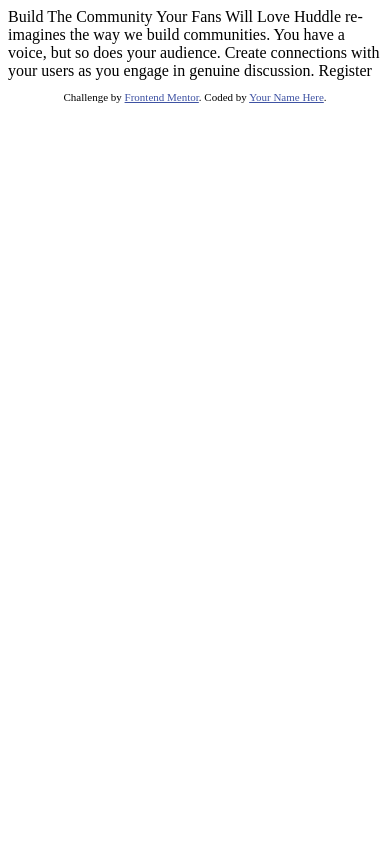
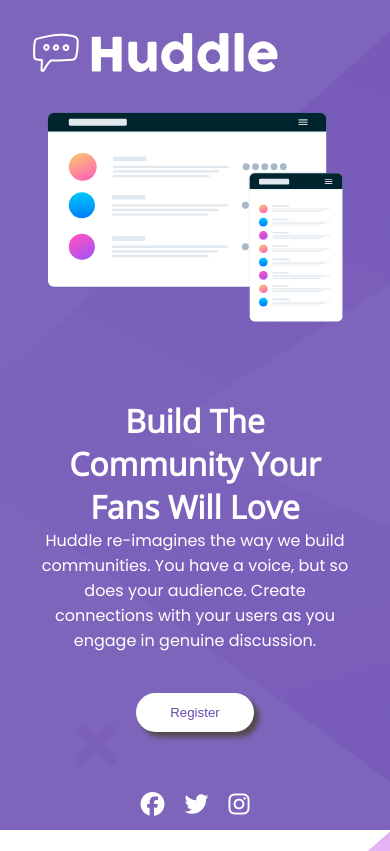
Before and after one commit to MombinyaOmboga/huddle-landing-page, a plain HTML site: page index.html in a window 390 px wide. Drawn offline with nearby package versions, Linux system fonts and the light colour scheme.

Commit message:
improved landing page

```diff
--- a/index.html
+++ b/index.html
@@ -4,30 +4,38 @@
   <meta charset="UTF-8">
   <meta name="viewport" content="width=device-width, initial-scale=1.0"> <!-- displays site properly based on user's device -->
 
+  <link rel="stylesheet" href="https://cdnjs.cloudflare.com/ajax/libs/font-awesome/6.5.1/css/all.min.css" integrity="sha512-DTOQO9RWCH3ppGqcWaEA1BIZOC6xxalwEsw9c2QQeAIftl+Vegovlnee1c9QX4TctnWMn13TZye+giMm8e2LwA==" crossorigin="anonymous" referrerpolicy="no-referrer" />s
+
+  <link rel="stylesheet" href="styles.css">
+
   <link rel="icon" type="image/png" sizes="32x32" href="./images/favicon-32x32.png">
 
   <title>Frontend Mentor | Huddle landing page with single introductory section</title>
 
   <!-- Feel free to remove these styles or customise in your own stylesheet 👍 -->
-  <style>
-    .attribution { font-size: 11px; text-align: center; }
-    .attribution a { color: hsl(228, 45%, 44%); }
-  </style>
 </head>
 <body>
-
-  Build The Community Your Fans Will Love
-
-  Huddle re-imagines the way we build communities. You have a voice, but so does your audience.
-  Create connections with your users as you engage in genuine discussion.
-
-  Register
-
-  <footer>
-    <p class="attribution">
-      Challenge by <a href="https://www.frontendmentor.io?ref=challenge" target="_blank">Frontend Mentor</a>.
-      Coded by <a href="#">Your Name Here</a>.
-    </p>
-  </footer>
+  <div class="img-container">
+    <header>
+      <div class="logo"><img src="images/logo.svg" alt=""></div>
+    </header>
+    <main>
+      <div class="content">
+          <img src="images/illustration-mockups.svg" alt="" id="illustration">
+        <div class="hero">
+          <h1>Build The Community Your Fans Will Love</h1>
+          <p>Huddle re-imagines the way we build communities. You have a voice, but so does your audience.
+            Create connections with your users as you engage in genuine discussion.
+          </p>
+          <button class="register">Register</button>
+          <div class="social">
+            <i class="fa-brands fa-facebook"></i>
+            <i class="fa-brands fa-twitter"></i>
+            <i class="fa-brands fa-instagram"></i>
+          </div>
+        </div>
+      </div>
+    </main>
+  </div>
 </body>
 </html>
--- /dev/null
+++ b/styles.css
@@ -0,0 +1,125 @@
+@import url('https://fonts.googleapis.com/css2?family=Poppins&display=swap');
+@import url('https://fonts.googleapis.com/css2?family=Open+Sans&display=swap');
+
+*{
+    margin: 0;
+    padding: 0;
+    box-sizing: border-box;
+}
+
+body{
+    font-family: 'Poppins', sans-serif;
+    background-image: url(images/bg-desktop.svg);
+    background-size: auto;
+    color: #fff;
+}
+
+header{
+    position: absolute;
+    padding: 20px;
+    left: 0;
+    width: 100%;
+    top: 0;
+}
+
+h1{
+    font-family: 'Open Sans', sans-serif;
+}
+
+.content{
+    position: absolute;
+    display: flex;
+    justify-content: center;
+    align-items: center;
+}
+
+.img-container::before{
+    content: '';
+    background-color: hsl(257, 40%, 49%);
+    position: absolute;
+    top: 0;
+    right: 0;
+    left: 0;
+    height: 830px;
+    opacity:  .85;
+}
+
+#illustration{
+    width: 500px;
+    height: 600px;
+    object-fit: contain;
+    margin: 20px;
+}
+
+.hero{
+    width: 37%;
+    padding-top: 20px;
+}
+
+.register{
+    width: 38%;
+    margin-top: 40px;
+    padding: 12px;
+    border-radius: 40px;
+    border: none;
+    box-shadow: 5px 5px 5px rgb(82, 74, 74);
+    background-color: #fff;
+    color: hsl(257, 40%, 49%);
+}
+
+button:hover{
+    cursor: pointer;
+    background-color: hsl(300, 69%, 71%);
+    transform: scale(1.1);
+    color: #fff;
+}
+
+.social{
+    display: flex;
+    margin-top: 50px;
+    border-radius: 50%;
+    font-size: 24px;
+}
+
+.social i{
+    margin: 10px;
+}
+
+.social i:hover{
+    transform: scale(1.1);
+    cursor: pointer;
+    color: hsl(300, 69%, 71%);
+}
+
+@media only screen and (max-width: 725px){
+
+    #illustration{
+        padding-top: 40px;
+        width: 300px;
+        height: auto;
+        object-fit: contain;
+    }
+
+    .content{
+        width: 100%;
+        display: flex;
+        flex-direction: column;
+        margin: 25px auto;
+    }
+
+    .hero{
+        text-align: center;
+        width: 80%;
+        padding-top: 30px;
+        margin: 25px auto;
+    }
+
+    .social{
+        justify-content: center;
+        text-align: center;
+        margin-top: 50px;
+        font-size: 24px;
+        color: #fff;
+    }
+
+}
```
